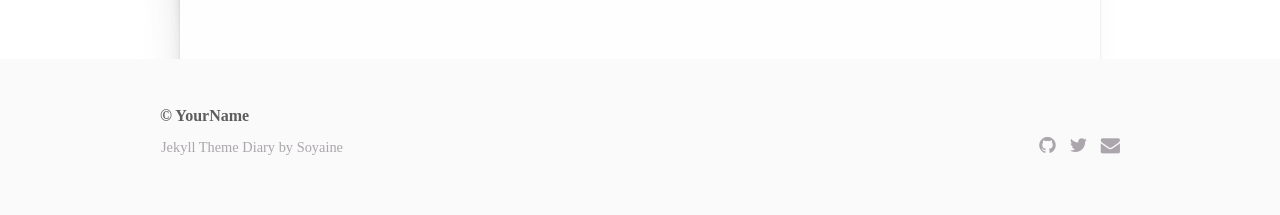
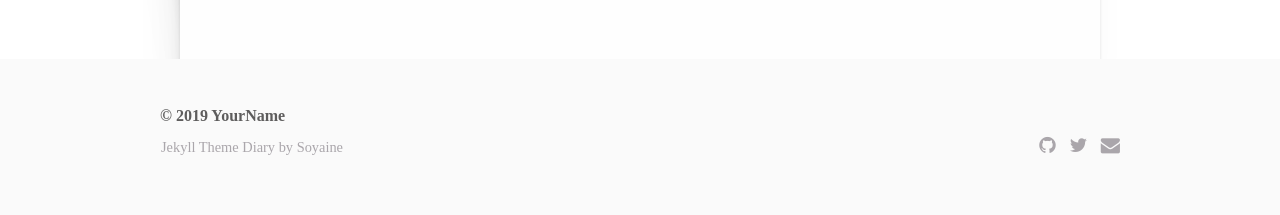
Before and after one commit to jinhong-park/journal, a Jekyll site: the page built from index.html, in a window 1280 px wide. Shown: the part 730-945 px from the top of the page. Built offline with Jekyll 4.4.1, drawn with Linux system fonts in a browser that asks for light colours; some of the changed lines change nothing that is shown.

Commit message:
“update”

```diff
--- a/_config.yml
+++ b/_config.yml
@@ -6,7 +6,7 @@ baseurl: /journal2
 # Your blog's start year and this year, showed in the footer left
 # start is optional
 #start: 2017
-#now: 2019
+now: 2019
 
 # Social links showed in the footer
 # You just need modify the nickname of github and twitter
```
